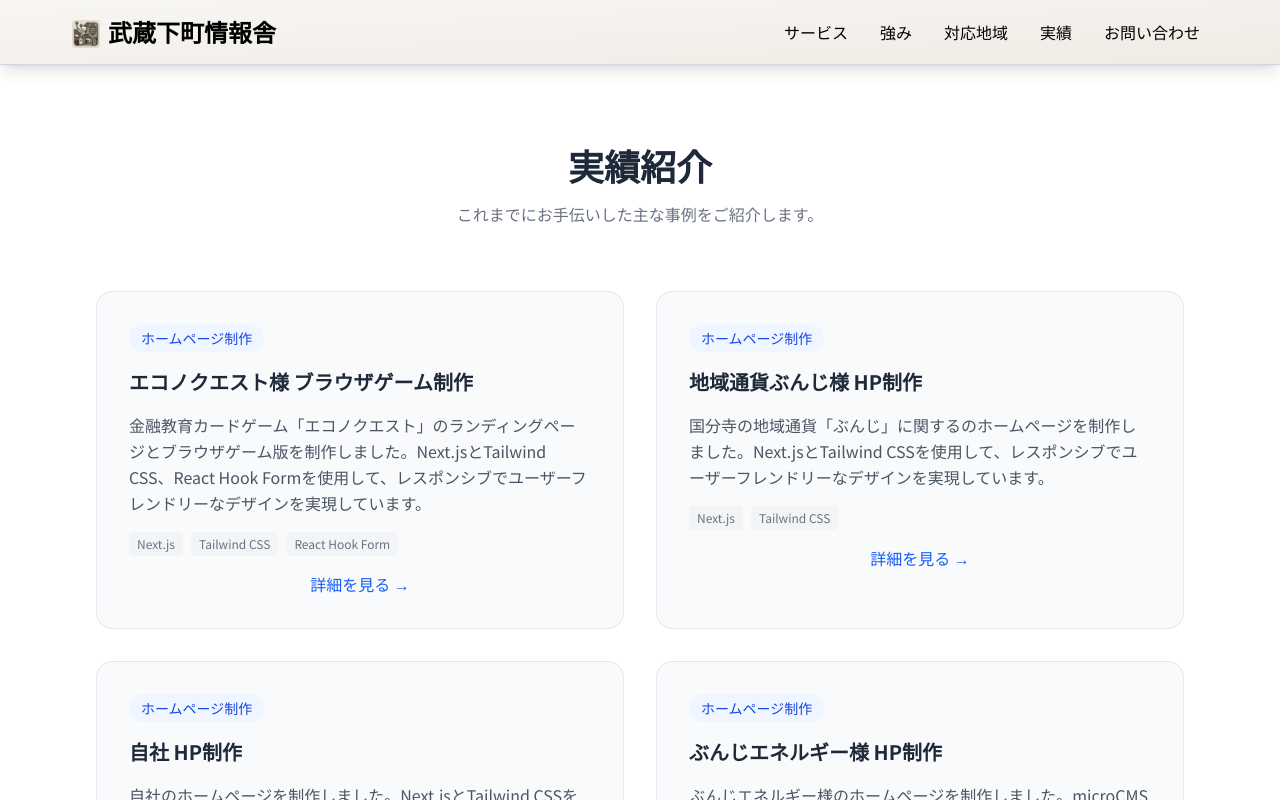
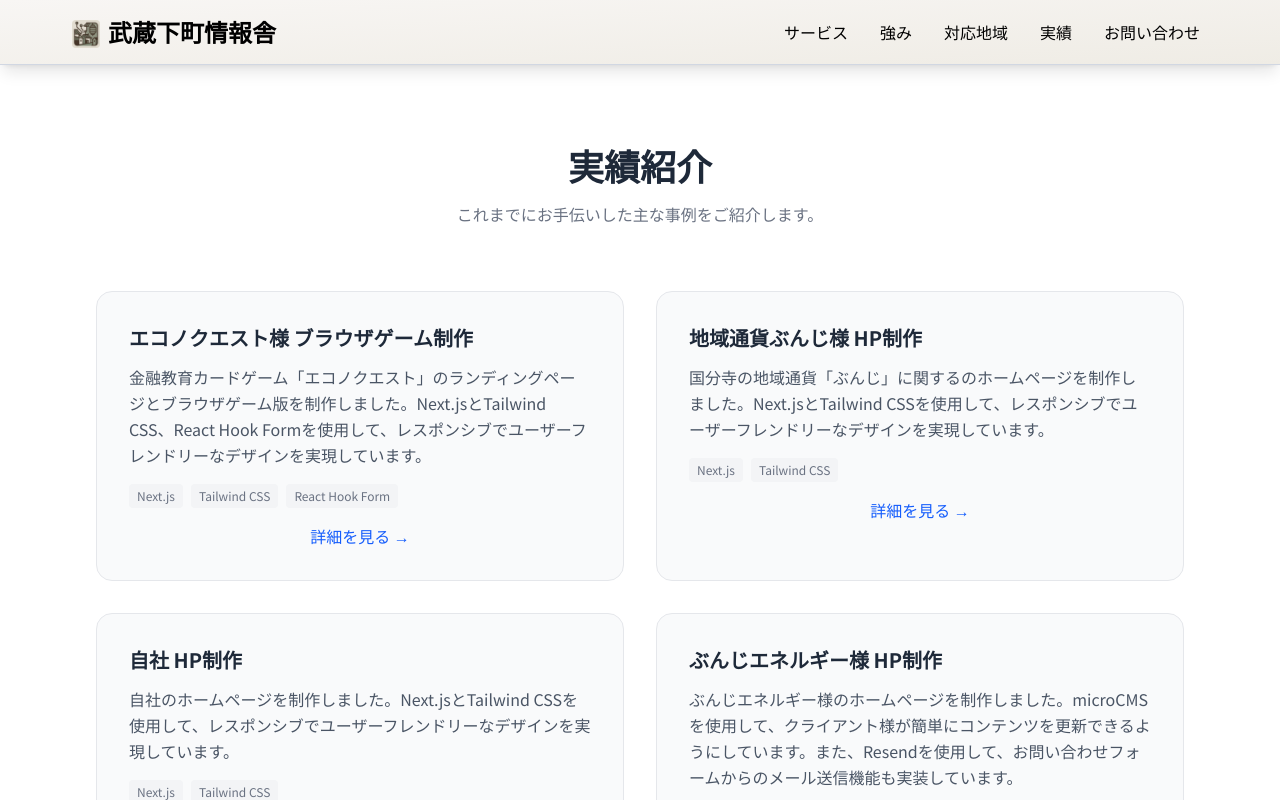
Before and after one commit to Musashi-Shitamachi-Info/shitamachi-it-hp, a Next.js app: page /work in a window 1280 px wide. Shown: the top 800 px of the page. Built offline with nearby package versions, Linux system fonts and the light colour scheme.

Commit message:
refactor: WorkItemのcategoryフィールドを削除

```diff
--- a/src/app/(main)/work/page.tsx
+++ b/src/app/(main)/work/page.tsx
@@ -10,28 +10,24 @@
 
 const workItems: WorkItem[] = [
   {
-    category: "ホームページ制作",
     title: "エコノクエスト様 ブラウザゲーム制作",
     description: "金融教育カードゲーム「エコノクエスト」のランディングページとブラウザゲーム版を制作しました。Next.jsとTailwind CSS、React Hook Formを使用して、レスポンシブでユーザーフレンドリーなデザインを実現しています。",
     tags: ["Next.js", "Tailwind CSS", "React Hook Form"],
     link: "https://econo.quest/",
   },
   {
-    category: "ホームページ制作",
     title: "地域通貨ぶんじ様 HP制作",
     description: "国分寺の地域通貨「ぶんじ」に関するのホームページを制作しました。Next.jsとTailwind CSSを使用して、レスポンシブでユーザーフレンドリーなデザインを実現しています。",
     tags: ["Next.js", "Tailwind CSS"],
     link: "https://bunji.me/",
   },
   {
-    category: "ホームページ制作",
     title: "自社 HP制作",
     description: "自社のホームページを制作しました。Next.jsとTailwind CSSを使用して、レスポンシブでユーザーフレンドリーなデザインを実現しています。",
     tags: ["Next.js", "Tailwind CSS"],
     link: "https://shitamachi-it.work/",
   },
   {
-    category: "ホームページ制作",
     title: "ぶんじエネルギー様 HP制作",
     description: "ぶんじエネルギー様のホームページを制作しました。microCMSを使用して、クライアント様が簡単にコンテンツを更新できるようにしています。また、Resendを使用して、お問い合わせフォームからのメール送信機能も実装しています。",
     tags: ["Next.js", "Tailwind CSS", "microCMS", "Resend"],
--- a/src/components/work-card.tsx
+++ b/src/components/work-card.tsx
@@ -2,11 +2,10 @@
 
 import type { WorkItem } from "@/types";
 
-export default function WorkCard({ category, title, description, tags, link }: WorkItem) {
+export default function WorkCard({ title, description, tags, link }: WorkItem) {
   return (
     <div className="bg-gray-50 p-4 sm:p-6 md:p-8 rounded-2xl hover:shadow-xl hover:-translate-y-2 transition-all duration-300 border border-gray-200">
-      <span className="inline-block text-xs sm:text-sm font-medium text-blue-700 bg-blue-50 px-3 py-1 rounded-full mb-3 sm:mb-4">{category}</span>
-      <h3 className="text-lg sm:text-xl font-semibold text-gray-800 mb-3 sm:mb-4">{title}</h3>
+      <h3 className="text-lg sm:text-xl font-semibold text-gray-800 mb-3">{title}</h3>
       <p className="text-sm sm:text-base text-gray-600 leading-relaxed">{description}</p>
       {tags && tags.length > 0 && (
         <ul className="flex flex-wrap gap-2 mt-4 list-none">
--- a/src/types/index.ts
+++ b/src/types/index.ts
@@ -1,5 +1,4 @@
 export interface WorkItem {
-  category: string;
   title: string;
   description: string;
   tags?: string[];
```
